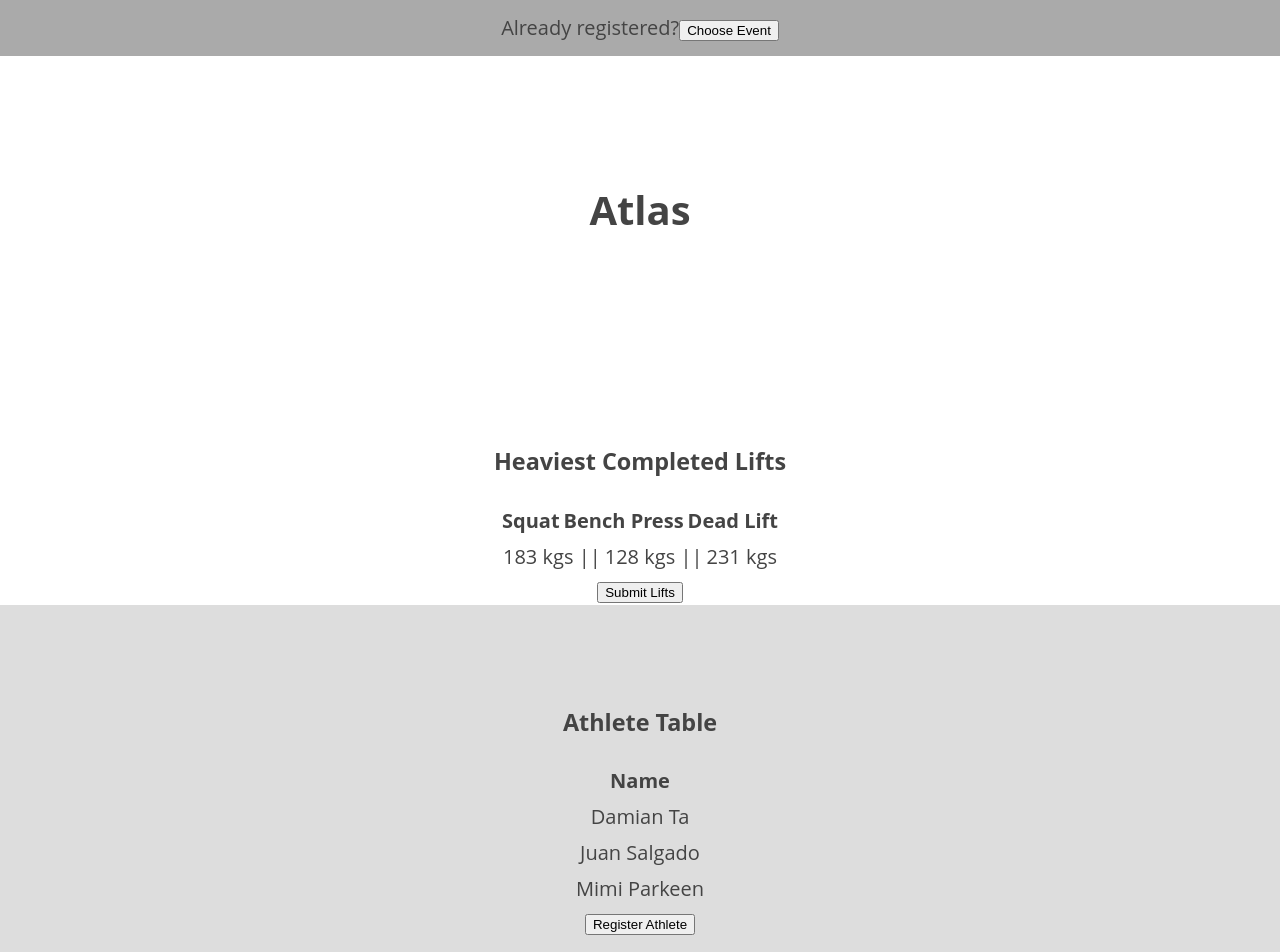
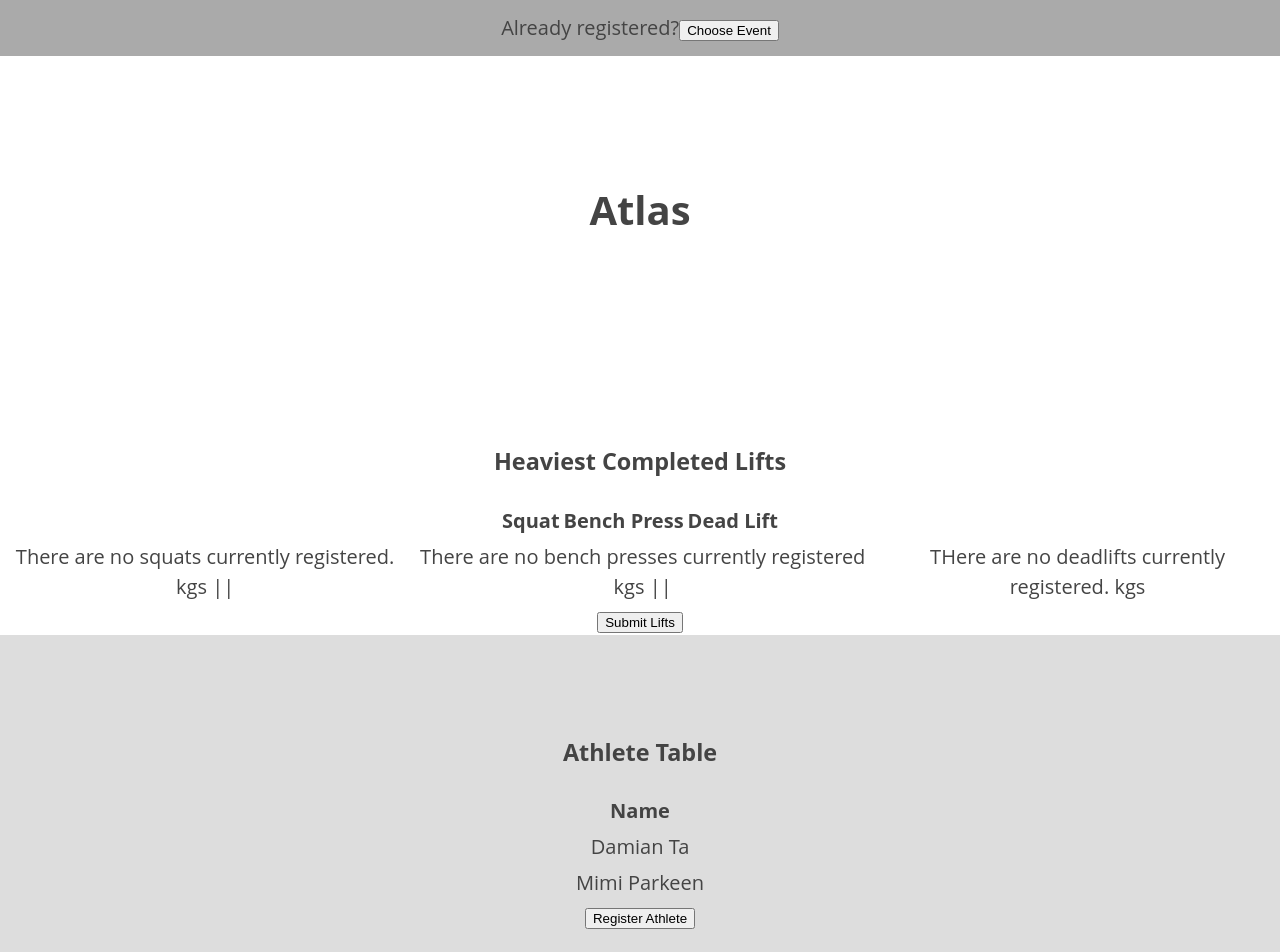
Before and after one commit to kevinakadamian19/atlas, a React (Create React App) app: page /events/1 in a window 1280 px wide. Shown: the top 952 px of the page. Built offline with nearby package versions, Linux system fonts and the light colour scheme.

Commit message:
95% done with React Client
1) Still need the Results component.
2) Still need Update Athlete Component
-Could be also displayed as Athlete Info

3) Lifts need to display only athletes registered to that specific event. May need to remove lift component and move code back into Overview to simplify.

```diff
--- a/src/AddAthlete/AddAthlete.js
+++ b/src/AddAthlete/AddAthlete.js
@@ -33,15 +33,17 @@ class AddAthlete extends Component {
     handleSubmit = e => {
         e.preventDefault();
         const newAthlete = {
+            //adding Id for the sake of making the static app work.
+            //When updating context it doesn't add id because it's not self generating id like a POST request would.
+            id: '4',
             name: e.target['athlete-name'].value,
             age: e.target['athlete-age'].value,
             gender: e.target['athlete-gender'].value,
             weight: e.target['athlete-weight'].value,
-            event: this.props.match.params
+            event: this.props.match.params.eventId
         }
-        console.log(newAthlete.event)
         this.context.addAthlete(newAthlete)
-        this.props.history.push(`/events/${this.props.match.params}`)
+        this.props.history.push(`/events/${newAthlete.event}`)
         /*fetch(`${config.API_ENDPOINT}/athletes`, {
             method: 'POST',
             headers: {
--- a/src/App/App.js
+++ b/src/App/App.js
@@ -137,7 +137,7 @@ class App extends Component {
 
           <Route
             exact
-            path='/add-athlete'
+            path='/add-athlete/:eventId'
             component={AddAthlete}
           />
 
--- a/src/Lifts/Lifts.js
+++ b/src/Lifts/Lifts.js
@@ -5,6 +5,7 @@ import AtlasContext from '../AtlasContext'
 class Lift extends Component {
     static contextType =  AtlasContext;
 
+    //Note to self: Remove parseFloat once moving to express endpoints.
     calculateBestSquat(arr) {
          if(arr.length === 0) {
             return 'There are no squats currently registered.';
@@ -47,12 +48,24 @@ class Lift extends Component {
         return max;
     }
 
+    filteredLifts = () => {
+       const {athletes, lifts} = this.context;
+       console.log(athletes, lifts)
+       const eventId = this.props.event;
+       const filteredAthletes = athletes.filter(athlete => athlete.event === eventId)
+       //Filtered lifts returning empty value. May need to move remove lift component, and just move these functions back into Overview.
+       return lifts.filter(lifts => lifts.athlete === filteredAthletes.event);
+    }
+
     render() {
         const {lifts} = this.context;
         if(this.context.lifts.length === 0) return null;
-        const bestSquat = this.calculateBestSquat(lifts);
-        const bestBench = this.calculateBestBench(lifts);
-        const bestDeadlift = this.calculateBestDeadlift(lifts);
+        console.log(lifts)
+        const filteredLifts = this.filteredLifts(lifts)
+        console.log(filteredLifts)
+        const bestSquat = this.calculateBestSquat(filteredLifts);
+        const bestBench = this.calculateBestBench(filteredLifts);
+        const bestDeadlift = this.calculateBestDeadlift(filteredLifts);
         return(
             <div className='lift'>
                 <h3>
--- a/src/Overview/Overview.js
+++ b/src/Overview/Overview.js
@@ -24,13 +24,13 @@ class Overview extends Component {
         const {athletes} = this.context;
         if(athletes.length === 0) return null;
         const eventId = this.props.match.params.eventId;
+        console.log(eventId)
         //athletes is coming over as an array, and eventId is a 1 with typeof 'string'
         //filteredAthletes returns empty array. Next step figure out why; moving on for now.
-        const filteredAthletes = this.filteredAthletes(athletes, parseInt(eventId))
-
+        const filteredAthletes = this.filteredAthletes(athletes, eventId)
         return (
             <div className='overview'>
-                <Lifts />
+                <Lifts event={eventId}/>
                     <section>
                         <h3>Athlete Table</h3>
                         <table className="athlete-list">
@@ -40,9 +40,10 @@ class Overview extends Component {
                                 </tr>
                             </thead>
                             <tbody>
-                                {athletes.map(athlete =>
+                                {filteredAthletes.map(athlete =>
                                     <tr key={athlete.id}>
                                         <Athletes
+                                            key={athlete.id}
                                             id={athlete.id}
                                             name={athlete.name}
                                         />
@@ -51,7 +52,7 @@ class Overview extends Component {
                             </tbody>
                             </table>
 
-                            <Link to='/add-athlete'>
+                            <Link to={`/add-athlete/${eventId}`}>
                             <button type="button">
                                 Register Athlete
                             </button>
--- a/src/RegisterEvent/RegisterEvent.js
+++ b/src/RegisterEvent/RegisterEvent.js
@@ -21,7 +21,9 @@ class RegisterEvent extends Component {
 
     handleSubmit = e => {
         e.preventDefault();
+        //Note to self: remove id from newEvent once moving to express endpoints.
         const newEvent = {
+            id: '3',
             name: e.target['event-name'].value
         }
         this.context.addEvent(newEvent)
```
